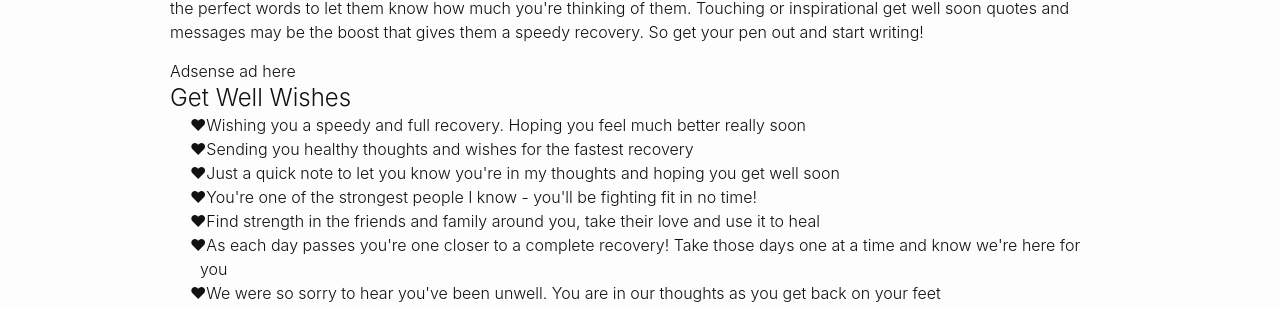
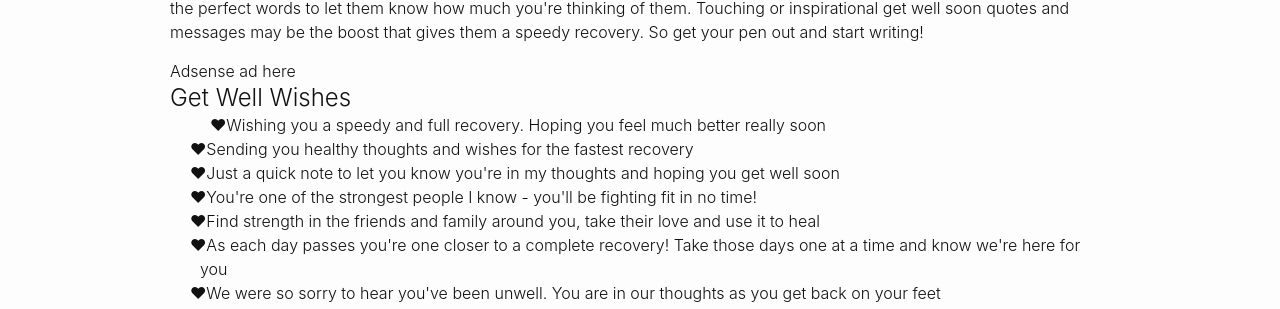
Before and after one commit to andyml123/andyml123.github.io, a Jekyll site: the page index2.html, which Jekyll copies as it is, in a window 1280 px wide. Shown: the part 433-742 px from the top of the page. Built offline with Jekyll 4.4.1, drawn with Linux system fonts in a browser that asks for light colours.

Commit message:
Update index2.html

```diff
--- a/index2.html
+++ b/index2.html
@@ -48,7 +48,8 @@ Adsense ad here
   <h2>Get Well Wishes</h2>
 
 <ul class="heart">
-<li>Wishing you a speedy and full recovery. Hoping you feel much better really soon</li>
+
+<li style="padding-left:20px;">Wishing you a speedy and full recovery. Hoping you feel much better really soon</li>
 <li>Sending you healthy thoughts and wishes for the fastest recovery</li>
 <li>Just a quick note to let you know you're in my thoughts and hoping you get well soon</li>
 <li>You're one of the strongest people I know - you'll be fighting fit in no time!</li>
```
